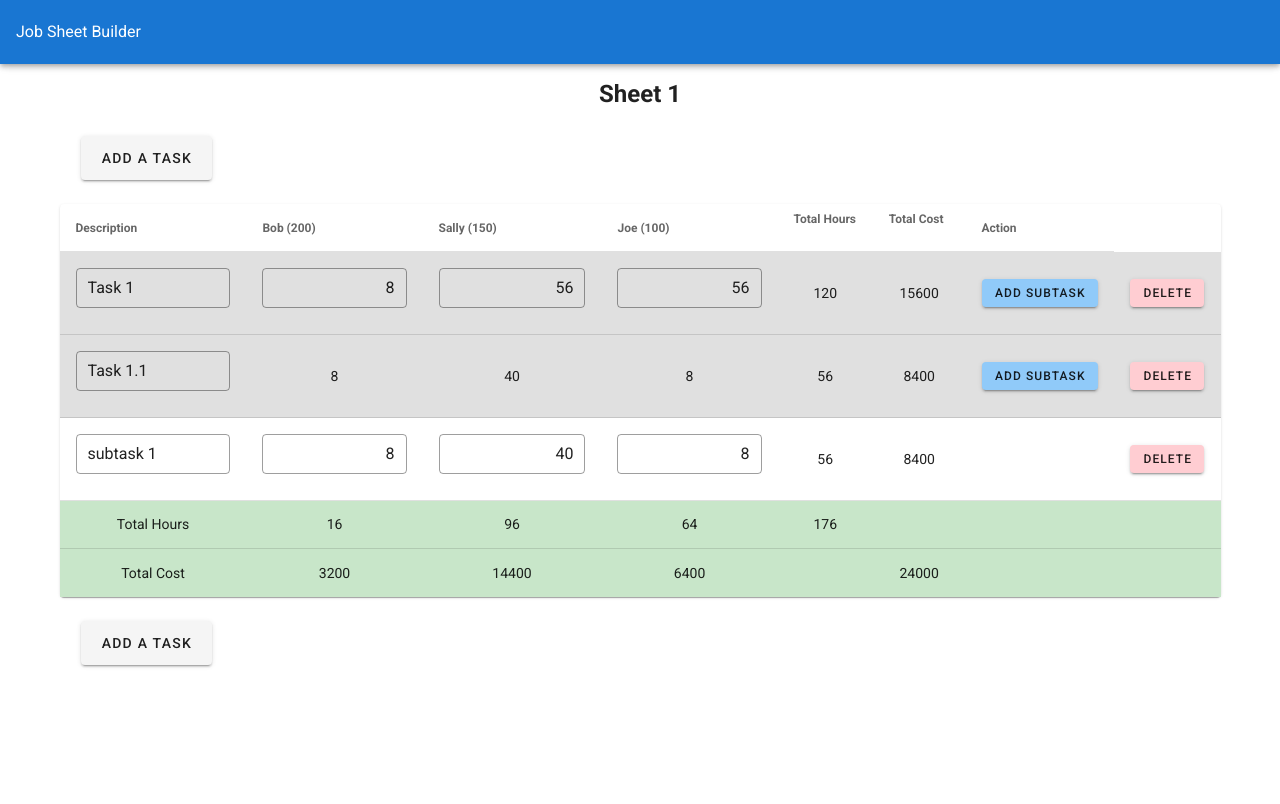
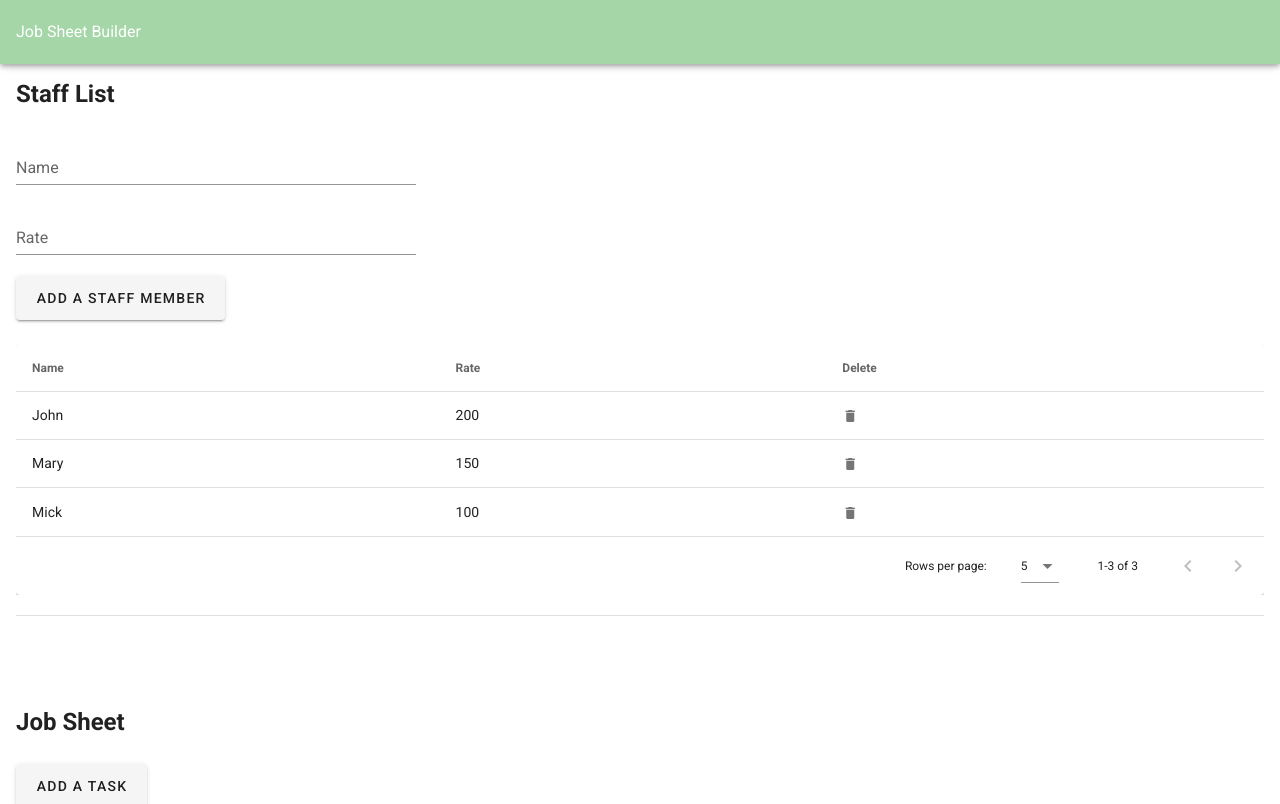
Before and after one commit to spectrum128/vue-job-sheet, a Vue app: page / in a window 1280 px wide. Shown: the top 804 px of the page. Built offline with nearby package versions, Linux system fonts and the light colour scheme.

Commit message:
manage staff

```diff
--- a/src/App.vue
+++ b/src/App.vue
@@ -2,7 +2,7 @@
   <v-app>
     <v-app-bar
       app
-      color="primary"
+      color="green lighten-3"
       dark
     >
       <div class="d-flex align-center">
--- a/src/components/JobSheet.vue
+++ b/src/components/JobSheet.vue
@@ -1,10 +1,47 @@
 <template>
-    <v-container>
-
+    <div class="px-4 py-3">
       <v-row>
           <v-col>
+              <h2>Staff List</h2>
+          </v-col>
+      </v-row>
+      <v-row>
+          <v-col cols=4>
+              <v-form>
+                  <v-text-field label="Name" v-model="name"></v-text-field>
+                  <v-text-field label="Rate" v-model="rate"></v-text-field>
+              </v-form>
+                  <v-btn large @click="addStaffMember">Add a Staff Member</v-btn>
+          </v-col>
+
+      </v-row>
+      <v-row class="mt-3">
+          <v-col cols=12>
+              <div style="overflow: auto">
+                  <v-data-table :headers="staffHeaders" :items="staff" :items-per-page="8"  class="elevation-1">
+                    <template v-slot:item.actions="{ item }">
+                        <v-icon
+                            small
+                            @click="deleteStaffMember(item)"
+                        >
+                            mdi-delete
+                        </v-icon>
+                    </template>
+                </v-data-table>
+
+              </div>
+
+
+
+          </v-col>
+
+      </v-row>
+
+        <v-divider class="my-5 py-5" ></v-divider>
+      <v-row class="pt-4 mt-5">
+          <v-col>
               <h2 v-if="ready">
-                  {{ jobSheet.name }}
+                 Job Sheet
               </h2>
           </v-col>
       </v-row>
@@ -22,12 +59,12 @@
 
                 <template v-slot:item="{ item }">
                     <tr v-if="(item.main && item.hasSubTasks) || item.isInfoRow" :class="{'green lighten-4': item.isInfoRow, 'grey lighten-2': !item.isInfoRow}">
-                        <td v-for="(h,idx) in headers" :key="idx">
+                        <td v-for="(h,idx) in headers" :key="idx" >
                             <span v-if="h.value != 'description' || item.isInfoRow">{{item[h.value]}}</span>
-                            <v-text-field v-if="h.value === 'description' && !item.isInfoRow" outlined dense class="pt-4" v-model="item[h.value]" v-on:keyup="updateDataStructure(item)"></v-text-field>
+                            <v-text-field style='min-width: 180px' v-if="h.value === 'description' && !item.isInfoRow" outlined dense class="pt-4" v-model="item[h.value]" v-on:keyup="updateDataStructure(item)"></v-text-field>
 
                             <div>
-                                <v-btn small color="blue lighten-3" v-if="h.value === 'action' && !item.isInfoRow" @click="addSubTask(item)">Add Subtask</v-btn>
+                                <v-btn small color="green lighten-3" v-if="h.value === 'action' && !item.isInfoRow" @click="addSubTask(item)">Add Subtask</v-btn>
 
 
                             </div>
@@ -43,7 +80,7 @@
                     <tr v-if="(!item.main || !item.hasSubTasks) && !item.isInfoRow" :class="{ 'grey lighten-2': (item.main && !item.hasSubTasks) }">
                         <td v-for="(h,idx) in headers" :key="idx">
 
-                            <v-text-field outlined :reverse="h.value != 'description'" dense class="pt-4" v-if="(!h.isTextField && !item.isInfoRow) || (h.value == 'description')" v-model.number="item[h.value]" v-on:keyup="updateDataStructure(item)"></v-text-field>
+                            <v-text-field style="min-width: 60px" outlined :reverse="h.value != 'description'" dense class="pt-4" v-if="(!h.isTextField && !item.isInfoRow) || (h.value == 'description')" v-model.number="item[h.value]" v-on:keyup="updateDataStructure(item)"></v-text-field>
                             <span v-if="(h.isTextField || item.isInfoRow) && h.value != 'description'">{{item[h.value]}}</span>
 
                                 <v-btn small color="blue lighten-3" v-if="h.value === 'action' && !item.isInfoRow && item.main" @click="addSubTask(item)">Add Subtask</v-btn>
@@ -68,7 +105,7 @@
           </v-col>
       </v-row>
 
-     </v-container>
+     </div>
 </template>
 
 <script>
@@ -86,6 +123,13 @@ export default {
         jobSheet: null,
         ready: false,
         staff: [],
+        name: '',
+        rate: '',
+        staffHeaders: [
+            { text: 'Name', value: 'name' },
+            { text: 'Rate', value: 'rate' },
+            { text: 'Delete', value: 'actions'}
+        ],
         trigger: false
 
 
@@ -100,6 +144,28 @@ export default {
         forceUpdate(){
             //this.$forceUpdate()
             this.trigger = 1;
+        },
+
+        deleteStaffMember(member){
+            let con = window.confirm("Are you sure you wish to delete " + member.name + "?")
+            if(con){
+                this.jobSheet.deleteStaffMember(member);
+                let ind = this.staff.indexOf(member);
+                this.staff.splice(ind, 1)
+            }
+
+        },
+
+        addStaffMember(){
+            if(this.name && this.rate && Number(this.rate)){
+                let st = new StaffMember(this.name, this.rate);
+                this.staff.push(st);
+                this.name = '';
+                this.rate = '';
+            }
+            else{
+                window.alert("Please enter a name and a valid rate")
+            }
         },
 
         updateDataStructure(item){
@@ -139,17 +205,19 @@ export default {
 
         initialise(){
             this.jobSheet = new JobSheet('Sheet 1')
-            let bob = new StaffMember('Bob', 200);
-            let sally = new StaffMember('Sally', 150);
-            let joe = new StaffMember('Joe', 100);
+            let bob = new StaffMember('John', 200);
+            let sally = new StaffMember('Mary', 150);
+            let joe = new StaffMember('Mick', 100);
             this.staff.push(bob);
             this.staff.push(sally);
             this.staff.push(joe);
 
             let task1 = new Task("Task 1");
-            task1.workDone.push({ staffMember: bob, hours: 8 })
-            task1.workDone.push({ staffMember: sally, hours: 56 })
-            task1.workDone.push({ staffMember: joe, hours: 56 })
+            let suba = new Task('Sub Task a', task1);
+            suba.workDone.push({ staffMember: bob, hours: 8 })
+            suba.workDone.push({ staffMember: sally, hours: 56 })
+            suba.workDone.push({ staffMember: joe, hours: 56 })
+            task1.addSubTask(suba);
             console.log('task 1 total hours: ', task1.getTotalHours())
             console.log('task 1 total cost: ', task1.getTotalCost())
 
--- a/src/models/JobSheet.js
+++ b/src/models/JobSheet.js
@@ -8,6 +8,7 @@ export default function(nm){
         tasks: [],
         staff: [],
 
+
         updateTask: function(task, staff){
             this.staff = staff;
             console.log('updating task: ', task)
@@ -15,6 +16,12 @@ export default function(nm){
                 t.updateTask(task, staff)
             })
 
+        },
+
+        deleteStaffMember(member){
+            this.tasks.forEach(t => {
+                t.removeWorkDone(member);
+            })
         },
 
         addTask: function(task){
--- a/src/models/Task.js
+++ b/src/models/Task.js
@@ -37,6 +37,24 @@ export default function(desc, parent){
                 this.workDone.push(o[0])
                 //console.log(o)
             }
+        },
+
+        removeWorkDone(member){
+
+            console.log('remove ', member)
+            let work = this.workDone.find(wd => {
+                return wd.staffMember.id == member.id;
+            })
+            let ind = this.workDone.indexOf(work);
+
+            if(ind > -1){
+                console.log("removing from " + this.description)
+                this.workDone.splice(ind, 1)
+            }
+
+            this.subTasks.forEach(st => {
+                st.removeWorkDone(member)
+            })
         },
 
         updateTask: function(task, staff){
--- a/src/pages/Main.vue
+++ b/src/pages/Main.vue
@@ -1,22 +1,12 @@
 <template>
-  <div>
 
 
-    <v-container>
-    <v-row class="text-center">
-
-      <v-col class="mb-5" cols="12">
-        <v-row justify="center">
-
-            <job-sheet></job-sheet>
-
-        </v-row>
-      </v-col>
+    <div>
+      <job-sheet></job-sheet>
+    </div>
 
 
-    </v-row>
-  </v-container>
-  </div>
+
 </template>
 
 <script>
```
